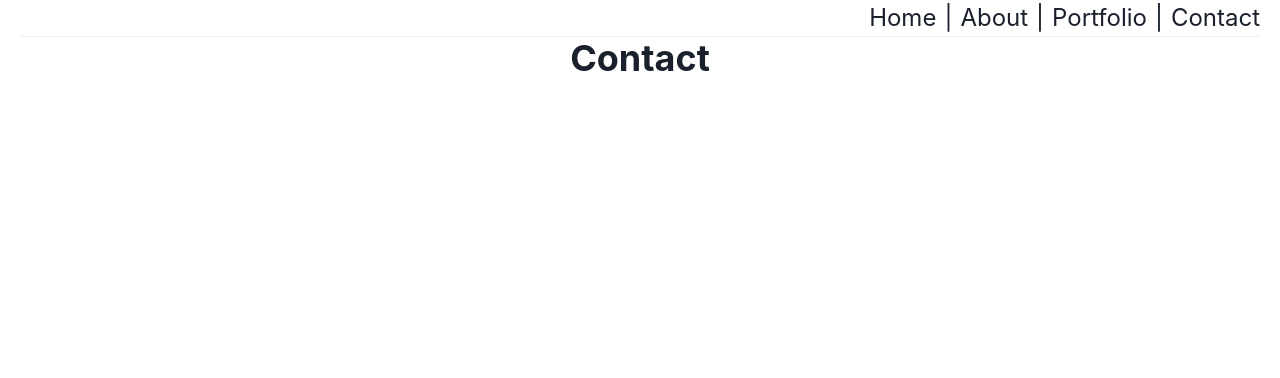
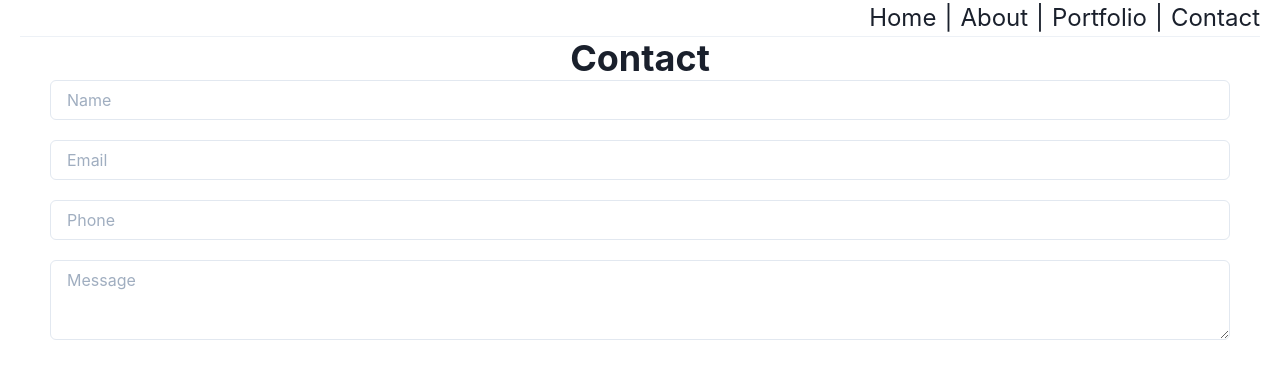
Before and after one commit to edlopez000/hello-world-app, a React (Create React App) app: page /contact in a window 1280 px wide. Shown: the top 378 px of the page. Built offline with nearby package versions, Linux system fonts and the light colour scheme.

Commit message:
Updated several components

```diff
--- a/src/components/Contact.js
+++ b/src/components/Contact.js
@@ -1,4 +1,4 @@
-import { Box, Center, Heading } from '@chakra-ui/layout';
+import { Box, Center, Heading, Input, Textarea } from '@chakra-ui/react';
 import React from 'react';
 
 export default function Contact() {
@@ -7,6 +7,12 @@ export default function Contact() {
       <Center>
         <Heading>Contact</Heading>
       </Center>
+      <Box mx="50">
+        <Input mb="5" isRequired="true" placeholder="Name" />
+        <Input mb="5" placeholder="Email" />
+        <Input mb="5" placeholder="Phone" />
+        <Textarea mb="5" placeholder="Message" />
+      </Box>
     </Box>
   );
 }
--- a/src/components/Home.js
+++ b/src/components/Home.js
@@ -1,10 +1,12 @@
-import { Box, Heading } from '@chakra-ui/layout';
+import { Box, Center, Heading } from '@chakra-ui/react';
 import React from 'react';
 
 export default function Home() {
   return (
     <Box>
-      <Heading>Home</Heading>
+      <Center>
+        <Heading>Home</Heading>
+      </Center>
     </Box>
   );
 }
--- a/src/components/Portfolio.js
+++ b/src/components/Portfolio.js
@@ -1,4 +1,4 @@
-import { Box, Center, Heading, List, ListItem, Text } from '@chakra-ui/layout';
+import { Box, Center, Heading, List, ListItem, Text } from '@chakra-ui/react';
 import React from 'react';
 import json from '../static/projects.json';
 
@@ -12,7 +12,7 @@ export default function Portfolio() {
         <List>
           <ListItem>
             {json.map((item) => {
-              return <Text>{item.projectTitle}</Text>;
+              return <Text key={item.projectTitle}>{item.projectTitle}</Text>;
             })}
           </ListItem>
         </List>
```
